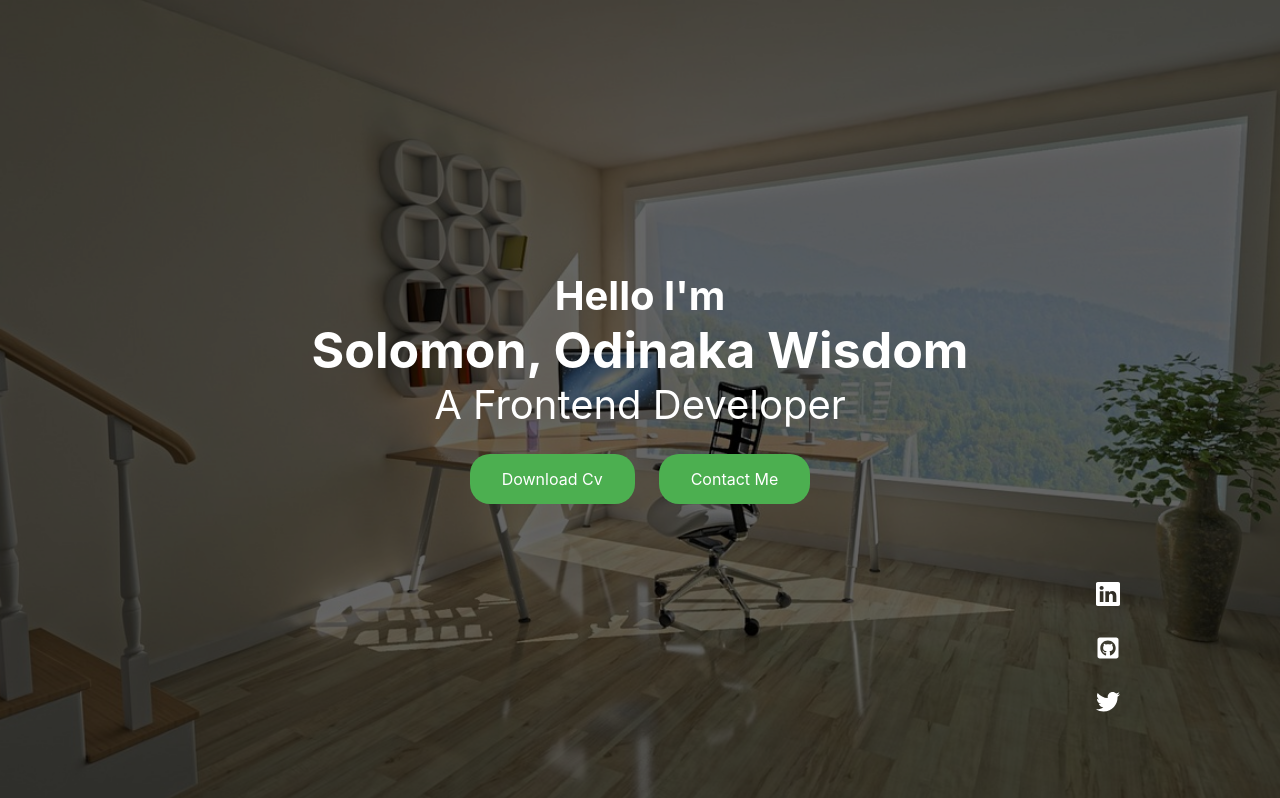
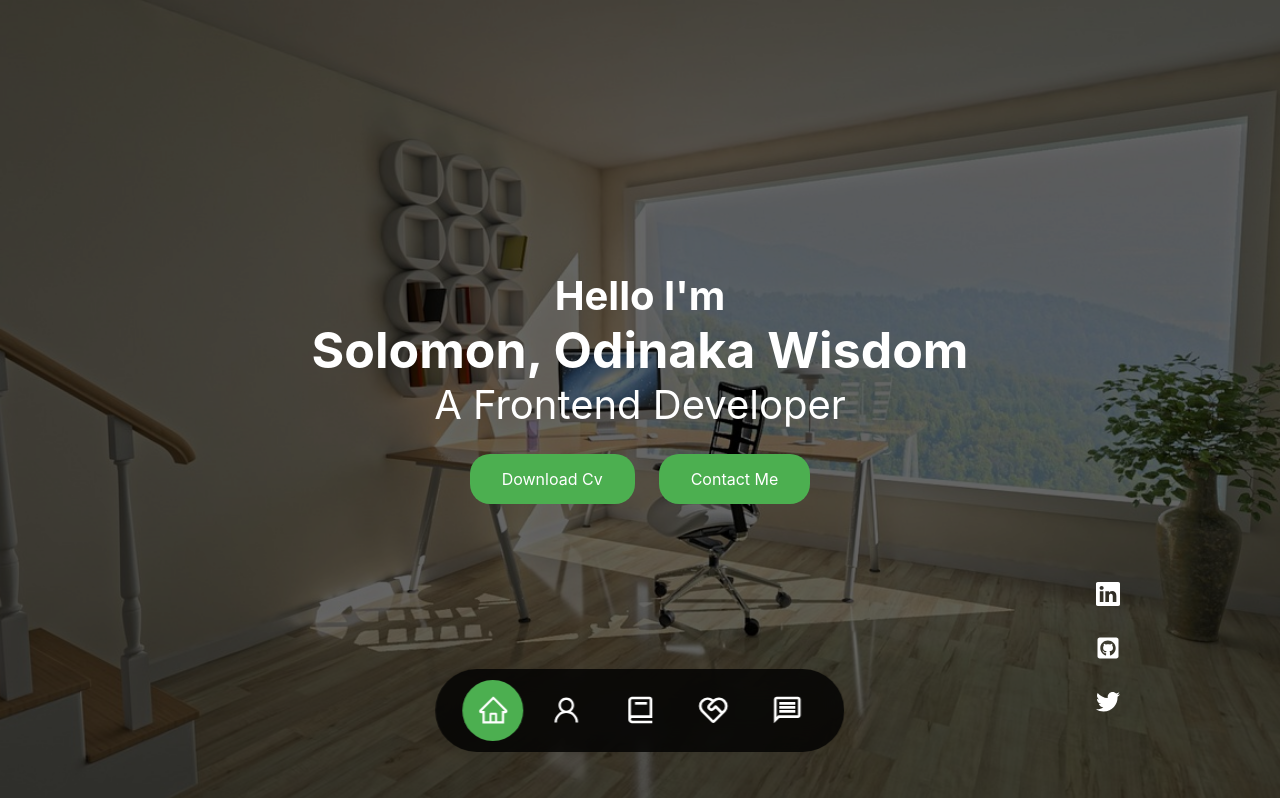
Before and after one commit to odinakazy/My-portfolio, a React (Create React App) app: page / in a window 1280 px wide. Shown: the top 798 px of the page. Built offline with nearby package versions, Linux system fonts and the light colour scheme.

Commit message:
router add

```diff
--- a/package.json
+++ b/package.json
@@ -9,7 +9,9 @@
     "react": "^18.2.0",
     "react-dom": "^18.2.0",
     "react-icons": "^4.8.0",
+    "react-router-dom": "^6.11.2",
     "react-scripts": "5.0.1",
+    "react-tooltip": "^5.13.1",
     "web-vitals": "^2.1.4"
   },
   "scripts": {
--- a/src/App.js
+++ b/src/App.js
@@ -1,13 +1,27 @@
 import React from "react";
-import Home from "./components/Home";
-import About from "./components/About";
+import HomePage from "./pages/HomePage";
+import AboutPage from "./pages/AboutPage";
+import Root from "./pages/Root";
+import SkillPage from "./pages/Skill";
+import ContactPage from "./pages/ContactPage";
+import Project from "./pages/Project";
+
+import { createBrowserRouter, RouterProvider } from "react-router-dom";
+const router = createBrowserRouter([
+  {
+    path: "/",
+    element: <Root />,
+    children: [
+      { index: true, element: <HomePage /> },
+      { path: "/about", element: <AboutPage /> },
+      { path: "/skill", element: <SkillPage /> },
+      { path: "/project", element: <Project /> },
+      { path: "/contact", element: <ContactPage /> },
+    ],
+  },
+]);
 function App() {
-  return (
-    <>
-      <Home />
-      <About />
-    </>
-  );
+  return <RouterProvider router={router} />;
 }
 
 export default App;
--- a/src/components/About.js
+++ b/src/components/About.js
@@ -3,7 +3,7 @@ import Photo from "../assets/photo.jpeg";
 
 function About() {
   return (
-    <section>
+    <section id="About">
       <div>
         <div>
           <img src={Photo} alt="showcase" />
--- a/src/components/Home.js
+++ b/src/components/Home.js
@@ -6,7 +6,7 @@ import { FaGithubSquare } from "react-icons/fa";
 import { GrTwitter } from "react-icons/gr";
 function Home() {
   return (
-    <header className={classes.hero}>
+    <header className={classes.hero} id="header">
       <div className={classes.content}>
         <h4>Hello I'm</h4>
         <h1>Solomon, Odinaka Wisdom</h1>
--- /dev/null
+++ b/src/components/Nav.js
@@ -0,0 +1,83 @@
+import React from "react";
+import { Tooltip } from "react-tooltip";
+import { AiOutlineHome } from "react-icons/ai";
+import { AiOutlineUser } from "react-icons/ai";
+import { BiBook } from "react-icons/bi";
+import { RiServiceLine } from "react-icons/ri";
+import { MdOutlineMessage } from "react-icons/md";
+import styles from "./Nav.module.css";
+import { Link } from "react-router-dom";
+import { useState } from "react";
+
+function Nav() {
+  const [activeNav, setActiveNav] = useState("");
+  return (
+    <nav>
+      <Link
+        data-tooltip-id="my-tooltip"
+        data-tooltip-content="Home"
+        data-tooltip-place="top"
+        to="/"
+        className={activeNav === "" ? styles.active : ""}
+        onClick={() => {
+          setActiveNav("");
+        }}
+      >
+        <AiOutlineHome color="white" />
+      </Link>
+
+      <Link
+        data-tooltip-id="my-tooltip"
+        data-tooltip-content="About"
+        data-tooltip-place="top"
+        to="/about"
+        onClick={() => {
+          setActiveNav("about");
+        }}
+        className={activeNav === "about" ? styles.active : ""}
+      >
+        <AiOutlineUser color="white" />
+      </Link>
+
+      <Link
+        data-tooltip-id="my-tooltip"
+        data-tooltip-content="Skills"
+        data-tooltip-place="top"
+        to="/skill"
+        onClick={() => {
+          setActiveNav("#skill");
+        }}
+        className={activeNav === "#skill" ? styles.active : ""}
+      >
+        <BiBook color="white" />
+      </Link>
+      <Link
+        data-tooltip-id="my-tooltip"
+        data-tooltip-content="Project"
+        data-tooltip-place="top"
+        to="/project"
+        onClick={() => {
+          setActiveNav("#project");
+        }}
+        className={activeNav === "#project" ? styles.active : ""}
+      >
+        <RiServiceLine color="white" />
+      </Link>
+      <Link
+        data-tooltip-id="my-tooltip"
+        data-tooltip-content="Contact"
+        data-tooltip-place="top"
+        to="/contact"
+        onClick={() => {
+          setActiveNav("#contact");
+        }}
+        className={activeNav === "#contact" ? styles.active : ""}
+      >
+        <MdOutlineMessage color="white" />
+      </Link>
+      <Tooltip id="my-tooltip" />
+    </nav>
+  );
+}
+
+export default Nav;
--- /dev/null
+++ b/src/components/Nav.module.css
@@ -0,0 +1,31 @@
+nav {
+  background-color: rgba(0, 0, 0, 0.8);
+  width: max-content;
+  display: block;
+  padding: 0.7rem 1.7rem;
+  z-index: 10;
+  position: fixed;
+  left: 50%;
+  bottom: 3rem;
+  display: flex;
+  transform: translateX(-50%);
+  gap: 0.8rem;
+  border-radius: 3rem;
+  backdrop-filter: blur(15px);
+}
+nav a {
+  background: transparent;
+  padding: 0.9rem;
+  border-radius: 50%;
+  display: flex;
+  font-size: 2rem;
+}
+nav a span {
+  display: block;
+}
+nav a:hover {
+  background: #4caf50;
+}
+nav a.active {
+  background: #4caf50;
+}
--- /dev/null
+++ b/src/pages/AboutPage.js
@@ -0,0 +1,11 @@
+import React from "react";
+import About from "../components/About";
+function AboutPage() {
+  return (
+    <>
+      <About />
+    </>
+  );
+}
+
+export default AboutPage;
--- /dev/null
+++ b/src/pages/ContactPage.js
@@ -0,0 +1,7 @@
+import React from "react";
+
+function ContactPage() {
+  return <div>ContactPage</div>;
+}
+
+export default ContactPage;
--- /dev/null
+++ b/src/pages/HomePage.js
@@ -0,0 +1,11 @@
+import React from "react";
+import Home from "../components/Home";
+function HomePage() {
+  return (
+    <>
+      <Home />
+    </>
+  );
+}
+
+export default HomePage;
--- /dev/null
+++ b/src/pages/Project.js
@@ -0,0 +1,7 @@
+import React from "react";
+
+function Project() {
+  return <div>Project</div>;
+}
+
+export default Project;
--- /dev/null
+++ b/src/pages/Root.js
@@ -0,0 +1,13 @@
+import React from "react";
+import { Outlet } from "react-router-dom";
+import Nav from "../components/Nav";
+function Root() {
+  return (
+    <>
+      <Nav />
+      <Outlet />
+    </>
+  );
+}
+
+export default Root;
--- /dev/null
+++ b/src/pages/Skill.js
@@ -0,0 +1,7 @@
+import React from "react";
+
+function skillpage() {
+  return <div>skillpage</div>;
+}
+
+export default skillpage;
```
Also changed, not shown: 1 other file (tests, documents, lock files or other folders).
